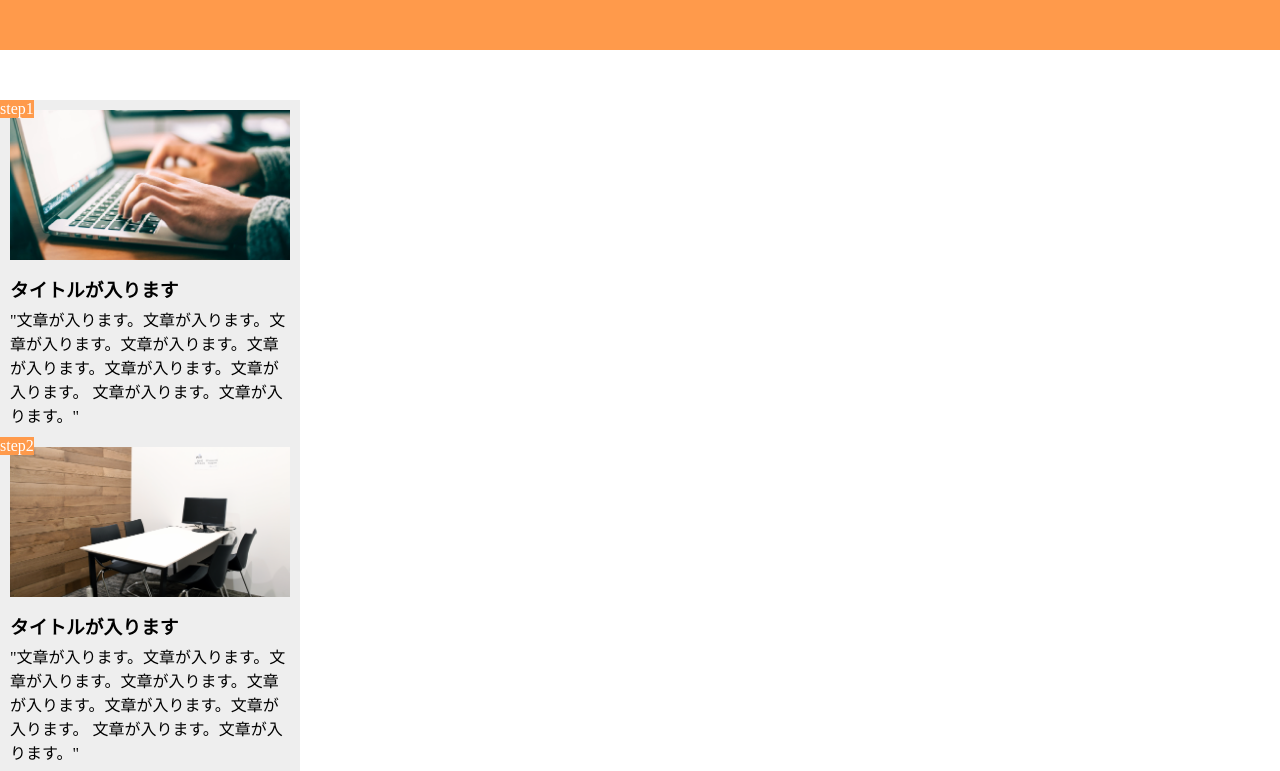
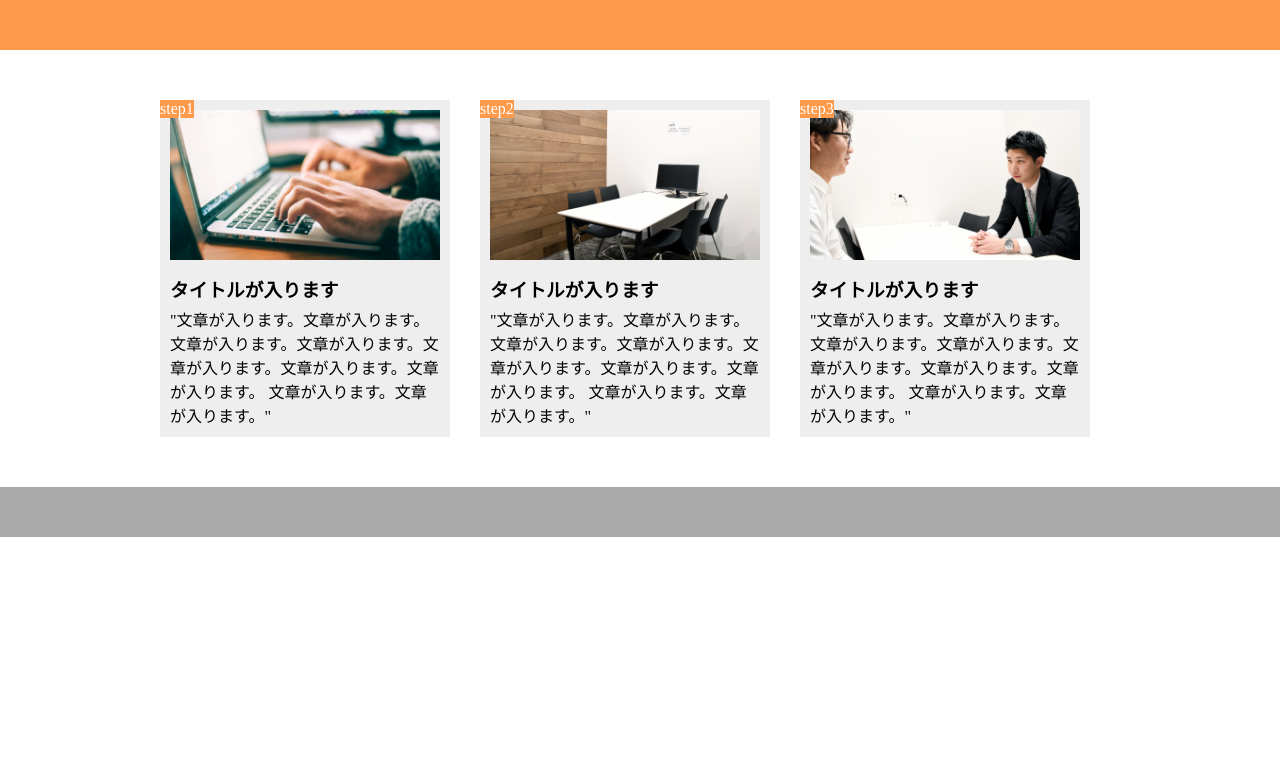
Before and after one commit to himami1/kadai-teishutsu, a plain HTML site: page index.html in a window 1280 px wide. Shown: the top 771 px of the page. Drawn offline with Linux system fonts and the light colour scheme.

Commit message:
second submit

```diff
--- a/style.css
+++ b/style.css
@@ -12,11 +12,12 @@ header{
 main{
     width: 960px;
     margin: 50px auto;
-    display: inline-block;
+    display: flex;
 }
 
 .step-box{
     width:300px;
+    margin-right: 30px;
     padding:10px;
     position: relative;
     background-color: #eeeeee;
```
